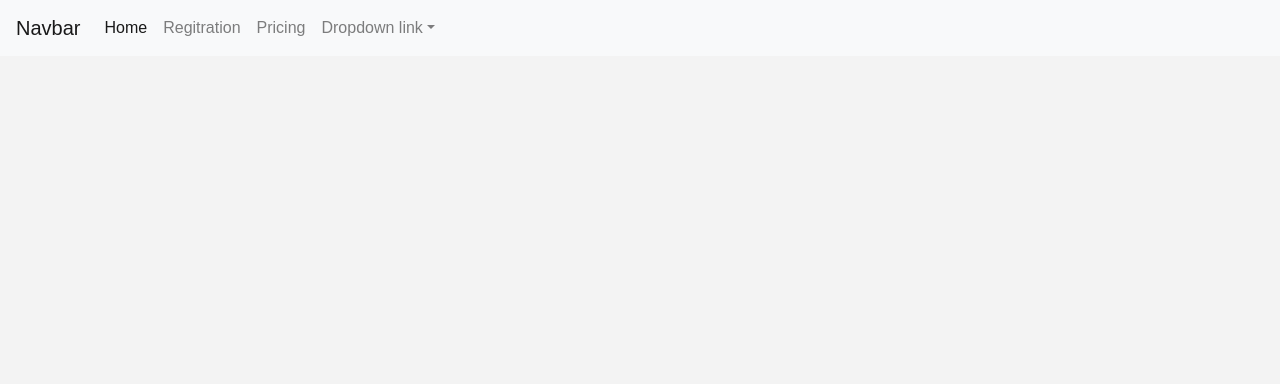
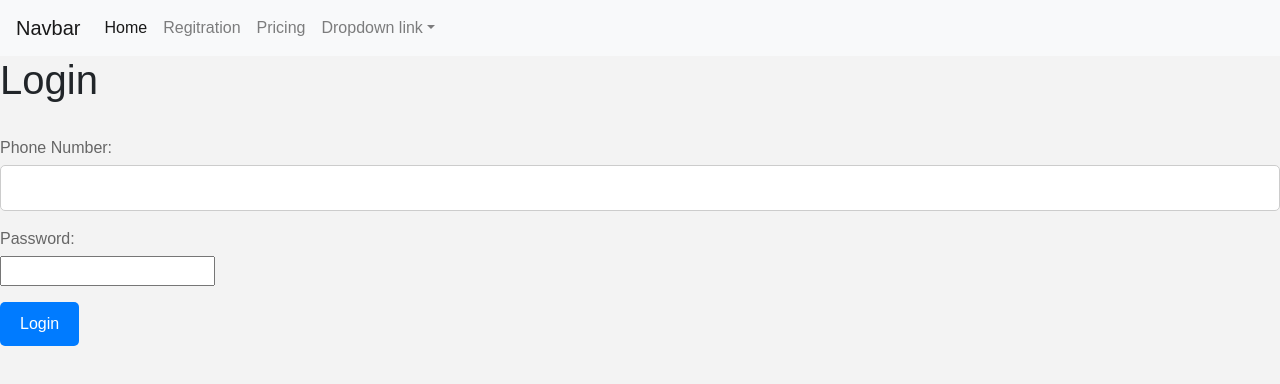
Before and after one commit to dhanuyapa/farming_mern, a React (Create React App) app in the folder project/frontend/: page /login in a window 1280 px wide. Shown: the top 384 px of the page. Built offline with nearby package versions, Linux system fonts and the light colour scheme.

Commit message:
succussfully loging part in frontend

```diff
--- a/project/frontend/src/App.js
+++ b/project/frontend/src/App.js
@@ -1,7 +1,8 @@
 import './App.css';
 import Header from './components/Header';
 import AddFarmer from './components/AddFarmer';
-import { BrowserRouter as Router, Routes, Route } from 'react-router-dom'; // Import Routes
+import Login from './components/Login'; // Corrected import path
+import { BrowserRouter as Router, Routes, Route  } from 'react-router-dom';
 
 function App() {
   return (
@@ -10,6 +11,7 @@ function App() {
         <Header />
         <Routes>
           <Route path="/add" element={<AddFarmer />} />
+          <Route path="/login" element={<Login />} />
         </Routes>
       </div>
     </Router>
--- a/project/frontend/src/components/Header.js
+++ b/project/frontend/src/components/Header.js
@@ -8,7 +8,7 @@ function Header() {
     <div className="collapse navbar-collapse" id="navbarNavDropdown">
       <ul className="navbar-nav">
         <li className="nav-item active">
-          <a className="nav-link" href="#">Home <span class="sr-only">(current)</span></a>
+          <a className="nav-link" href="/login">Home <span class="sr-only">(current)</span></a>
         </li>
         <li className="nav-item">
           <a className="nav-link" href="/add">Regitration</a>
--- a/project/frontend/src/components/Login.js
+++ b/project/frontend/src/components/Login.js
@@ -0,0 +1,105 @@
+import React, { useState, useEffect } from 'react';
+import { useNavigate } from 'react-router-dom';
+import axios from 'axios';
+
+function Login() {
+  const [phone, setPhone] = useState('');
+  const [password, setPassword] = useState('');
+  const [errorMessage, setErrorMessage] = useState('');
+  const [loginSuccess, setLoginSuccess] = useState(false);
+  const navigate = useNavigate();
+
+  useEffect(() => {
+    // Check if the user is already logged in (e.g., with a stored token)
+    const token = localStorage.getItem('token');
+
+  }, [navigate]);
+
+  const handlePhoneChange = (e) => {
+    setPhone(e.target.value);
+  };
+
+  const handlePasswordChange = (e) => {
+    setPassword(e.target.value);
+  };
+
+  const handleSubmit = async (e) => {
+    e.preventDefault();
+
+    // Create an object with phone and password to send to the backend
+    const credentials = { phone, password };
+
+    try {
+      // Send a POST request to your backend login endpoint with the credentials
+      const response = await axios.post('http://localhost:8070/farmer/login', { phone, password });
+
+      // Log the response data to the console
+      console.log('Response data:', response.data);
+
+      if (response.status === 200) {
+        // Successful login
+        const data = response.data;
+        const token = data.token; // Extract the JWT token from the response
+
+        // Store the token in localStorage
+        localStorage.setItem('token', token);
+
+
+
+        // Clear form fields and reset state
+        setPhone('');
+        setPassword('');
+        setLoginSuccess(true);
+      } else {
+        // Handle login errors
+        setErrorMessage('Invalid phone number or password');
+      }
+    } catch (error) {
+      console.error('Error with login:', error);
+      setErrorMessage('An error occurred. Please try again later.');
+    }
+  };
+
+  return (
+    <div className="login-container center-vertically">
+      <h1>Login</h1>
+      <br />
+      {loginSuccess ? (
+        <p className="success-message">Login successful!</p>
+      ) : (
+        <form onSubmit={handleSubmit}>
+          <div className="form-group">
+            <label htmlFor="phone">Phone Number:</label>
+            <input
+              type="text"
+              id="phone"
+              name="phone"
+              value={phone}
+              onChange={handlePhoneChange}
+              required
+              autoComplete="off"
+            />
+          </div>
+          <div className="form-group">
+            <label htmlFor="password">Password:</label>
+            <input
+              type="password"
+              id="password"
+              name="password"
+              value={password}
+              onChange={handlePasswordChange}
+              required
+              autoComplete="off"
+            />
+          </div>
+          <div className="form-group">
+            <button type="submit">Login</button>
+          </div>
+        </form>
+      )}
+      {errorMessage && <p className="error-message">{errorMessage}</p>}
+    </div>
+  );
+}
+
+export default Login;
```
